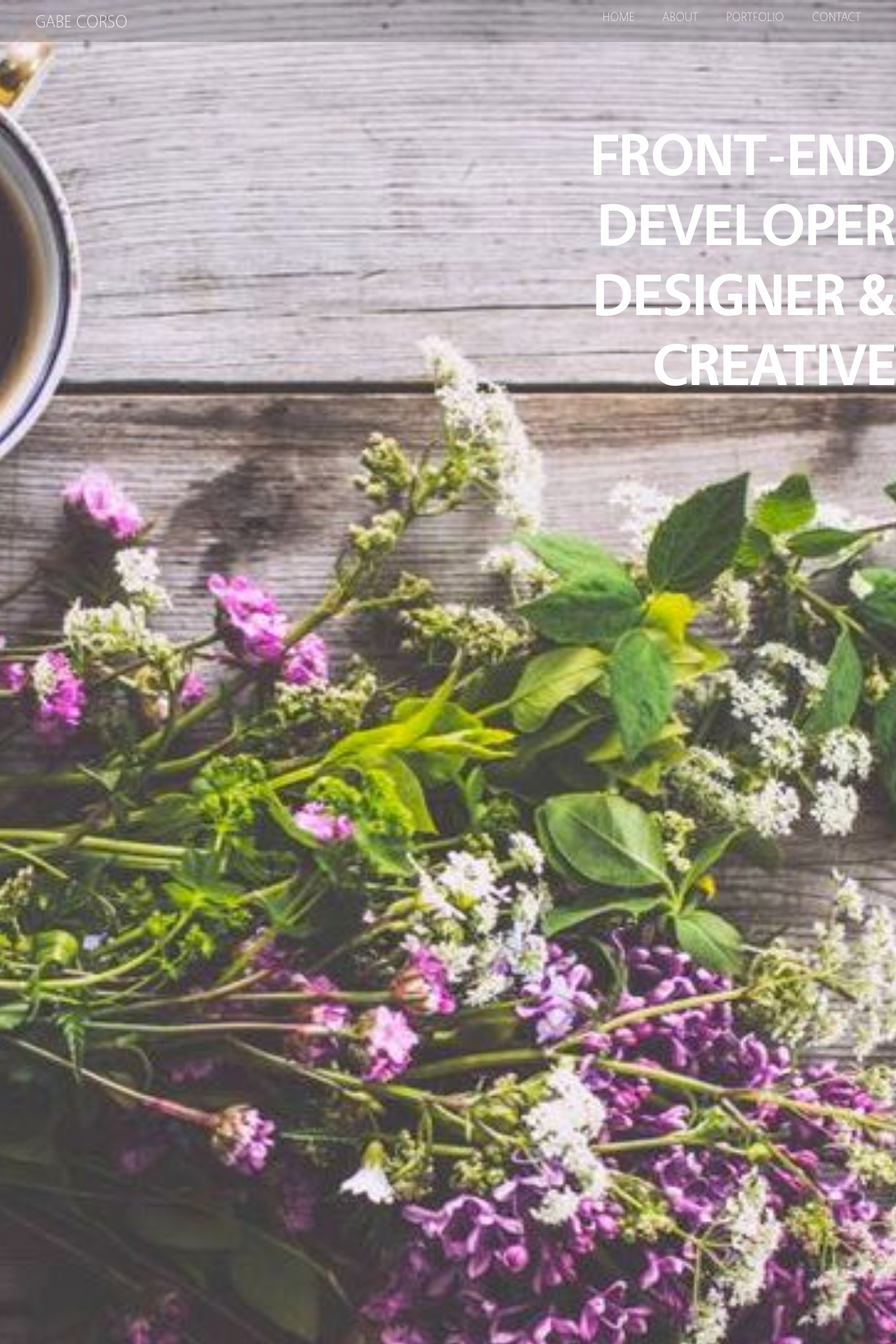
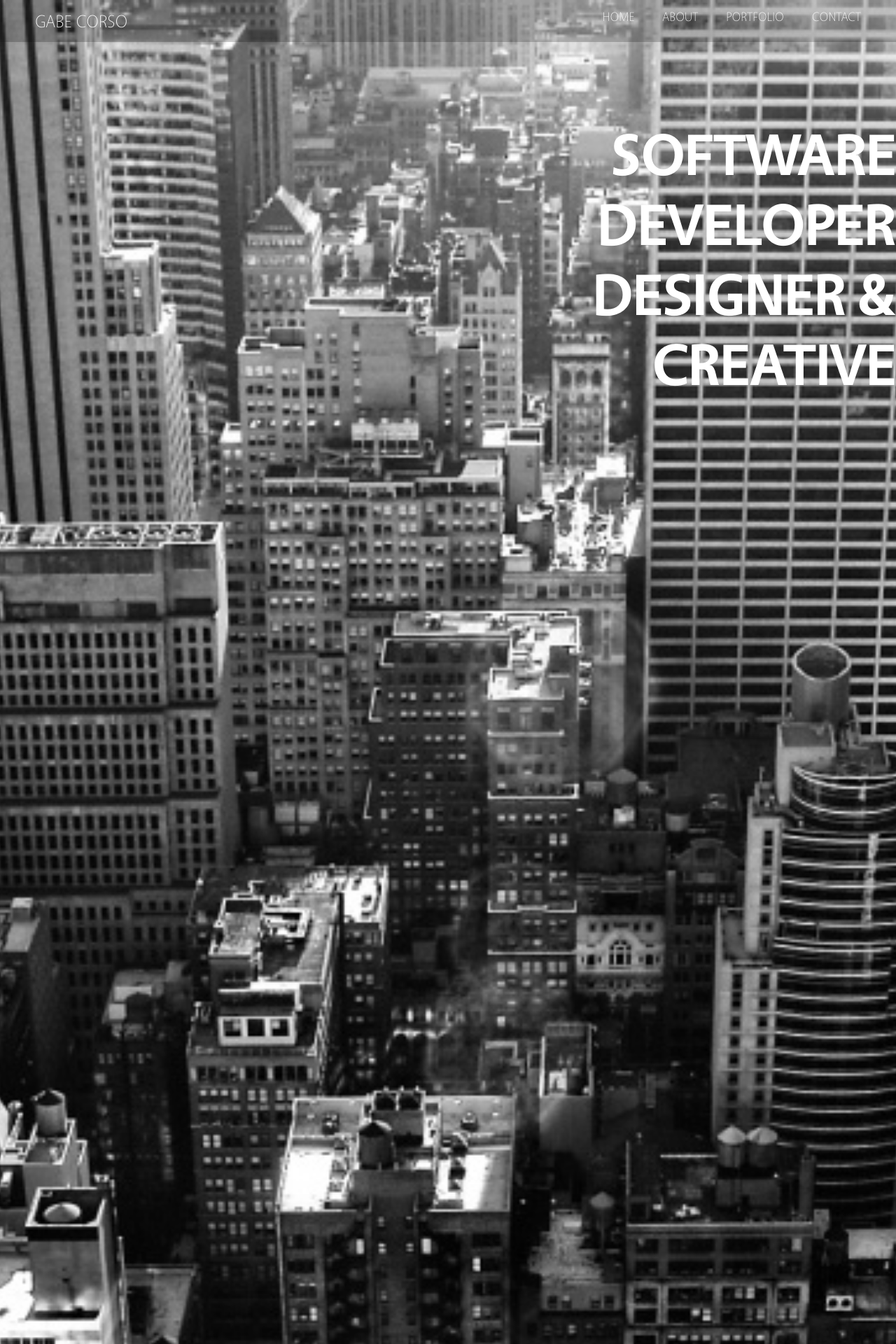
Before and after one commit to BuddhistWalrus/GabePersonal, a PHP site: page / in a window 1280 px wide. Shown: the top 1920 px of the page at 70% size. Run offline with PHP 8.4, Linux system fonts and the light colour scheme; style sheets or scripts are compiled from the project's sources; some libraries are stand-ins or nearby versions.

Commit message:
some more style fixes

```diff
--- a/css/main.scss
+++ b/css/main.scss
@@ -112,7 +112,7 @@ ul#nav li a:hover {
 
 .circular{
 	height: 200px;
-	background-image: url('../images/me.png');
+	background-image: url('../images/cutmypic.png');
 	background-repeat:no-repeat;
 	background-size: contain;
 	background-position: center;
@@ -317,7 +317,7 @@ ul#nav li a:hover {
 	z-index: 3; /* slide under groups 1 and 3 */
 }
 #group2 .parallax__layer--back {
-	background-image: url("../images/flowers.jpg");
+	background-image: url("../images/nySplash.jpg");
 	background-repeat:no-repeat;
 	background-size: cover;
 	background-position: center;
--- a/home.html
+++ b/home.html
@@ -30,7 +30,7 @@
 	  <div class="parallax">
 	    <div id="group2" class="parallax__group">
 	      <div class="parallax__layer parallax__layer--base">
-	        <div class="hometxt twelve columns">FRONT-END<br> DEVELOPER <br>DESIGNER & <br>CREATIVE</div>
+	        <div class="hometxt twelve columns">SOFTWARE<br> DEVELOPER <br>DESIGNER & <br>CREATIVE</div>
 	      </div>
 	      <div class="parallax__layer parallax__layer--back">
 
@@ -60,11 +60,11 @@
 	      		<div class="portfolio-wrapper">
 		      		<div class="row">
 		        		<a href="https://ilizwilam.herokuapp.com" class="one-half column portfolio-img-1 fade"></a>
-		        		<a href="https://github.com/jzimmerman95/android-ghostHunter"class="one-half column portfolio-img-2 fade"></a>
+		        		<a href="https://github.com/buddhistwalrus"class="one-half column portfolio-img-2 fade"></a>
 		        	</div>
 		        	<div class="row">
-		        		<a href="https://www.behance.net/gallery/20966489/CG-Portfolio" class="one-half column portfolio-img-3 fade"></a>
-		        		<a href="https://www.behance.net/gallery/20963975/Cape-Town-Photography" class="one-half column portfolio-img-4 fade"></a>
+		        		<a href="" class="one-half column portfolio-img-3 fade"></a>
+		        		<a href="" class="one-half column portfolio-img-4 fade"></a>
 		        	</div>
 		    	</div>
 	      	</div>
@@ -81,9 +81,8 @@
 	        	<div class="contact-info">EMAIL: GABECORSO@GMAIL.COM<br>PHONE: (239) 961-3399
 	        		<div class="contact-logo-wrapper">
 		        		<div class="row">
-			        		<a href="https://www.linkedin.com/profile/view?id=365023192&trk=nav_responsive_tab_profile"><div class="three columns contact-icon linkedin"></div></a>
+			        		<a href="https://www.linkedin.com/in/gabecorso"><div class="three columns contact-icon linkedin"></div></a>
 			        		<a href="https://github.com/buddhistwalrus"><div class="three columns contact-icon github"></div></a>
-			        		<a href="https://www.behance.net/jkzimm"><div class="three columns contact-icon behance"></div></a>
 			        		<a href="https://twitter.com/buddhistwalrus"><div class="three columns contact-icon twitter"></div></a>
 			    		</div>
 					</div>
```
Also changed, not shown: images/cutmypic.png (added), images/nySplash.jpg (added).
